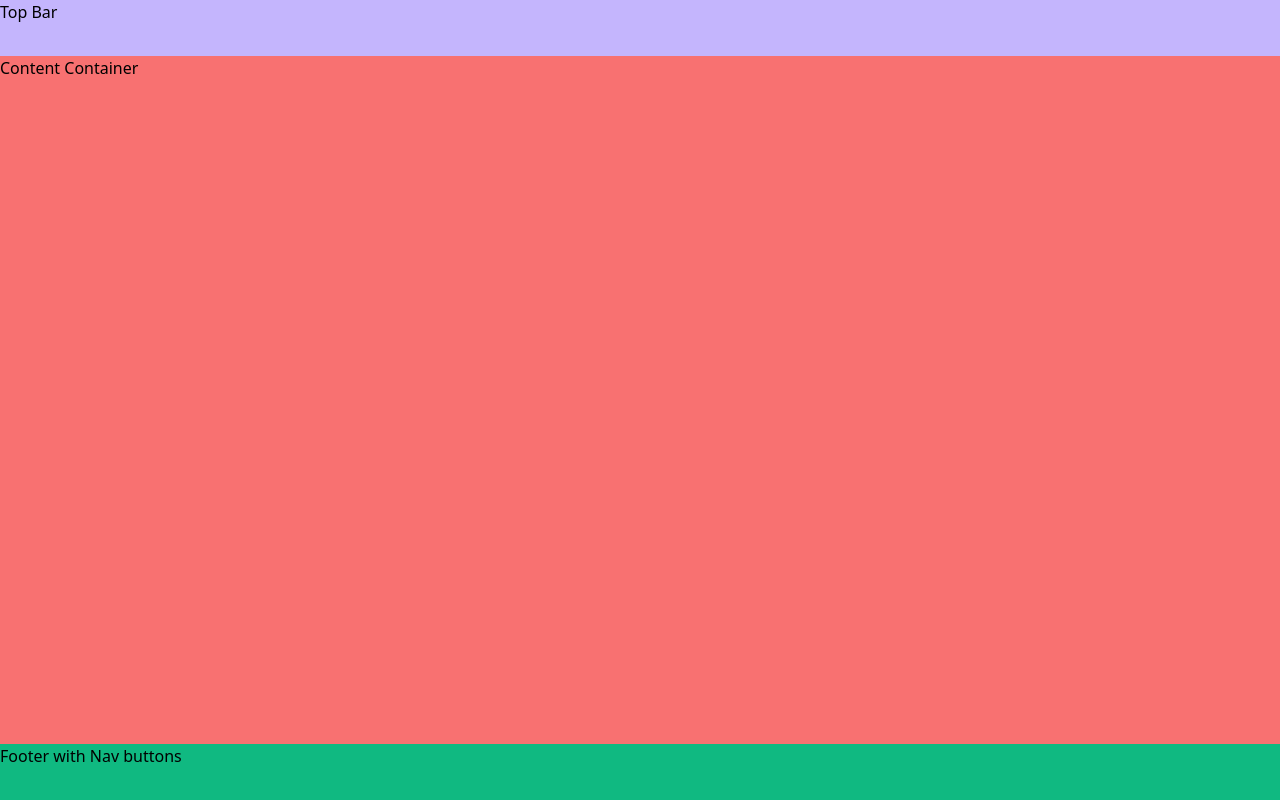
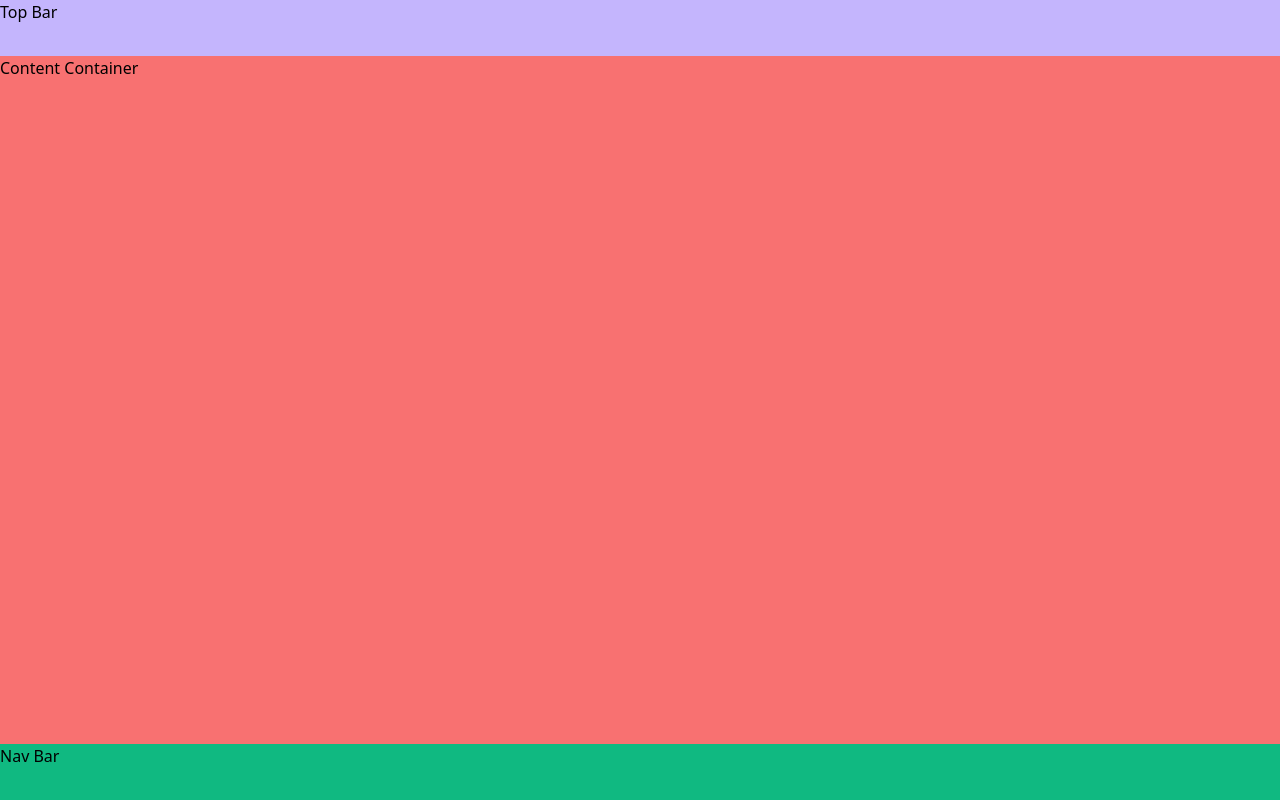
Before and after one commit to limistah/minimal-mobile-twitter, a Next.js app: page / in a window 1280 px wide. Built offline with nearby package versions, Linux system fonts and the light colour scheme.

Commit message:
Improvement

```diff
--- a/pages/index.js
+++ b/pages/index.js
@@ -1,12 +1,10 @@
-import Head from "next/head";
-
 export default function Home() {
   return (
     <>
-      <div class="container mx-auto flex flex-col h-full relative">
+      <div className="container mx-auto flex flex-col h-full relative">
         <div className="w-100 h-14 bg-purple-300">Top Bar</div>
         <div className="w-100 flex-1 bg-red-400">Content Container</div>
-        <div className="w-100 h-14 bg-green-500">Footer with Nav buttons</div>
+        <div className="w-100 h-14 bg-green-500">Nav Bar</div>
       </div>
     </>
   );
```
